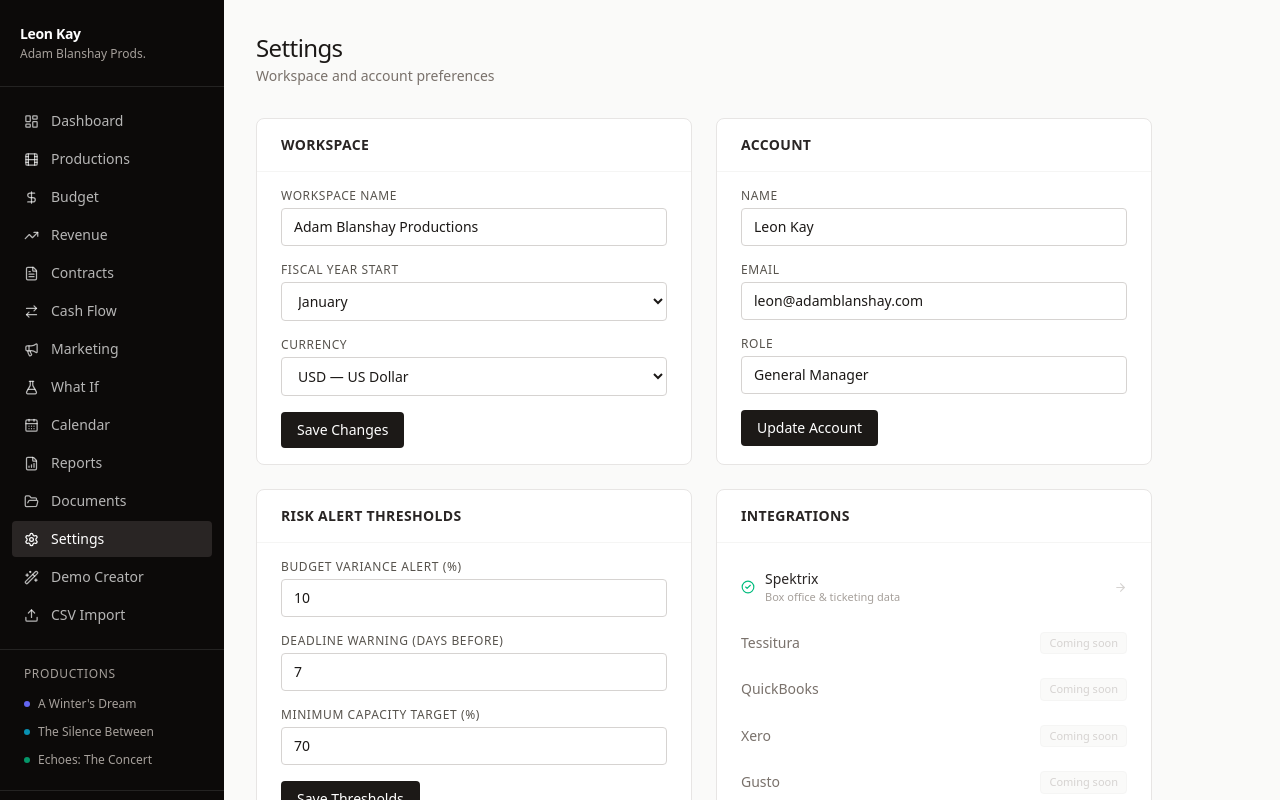
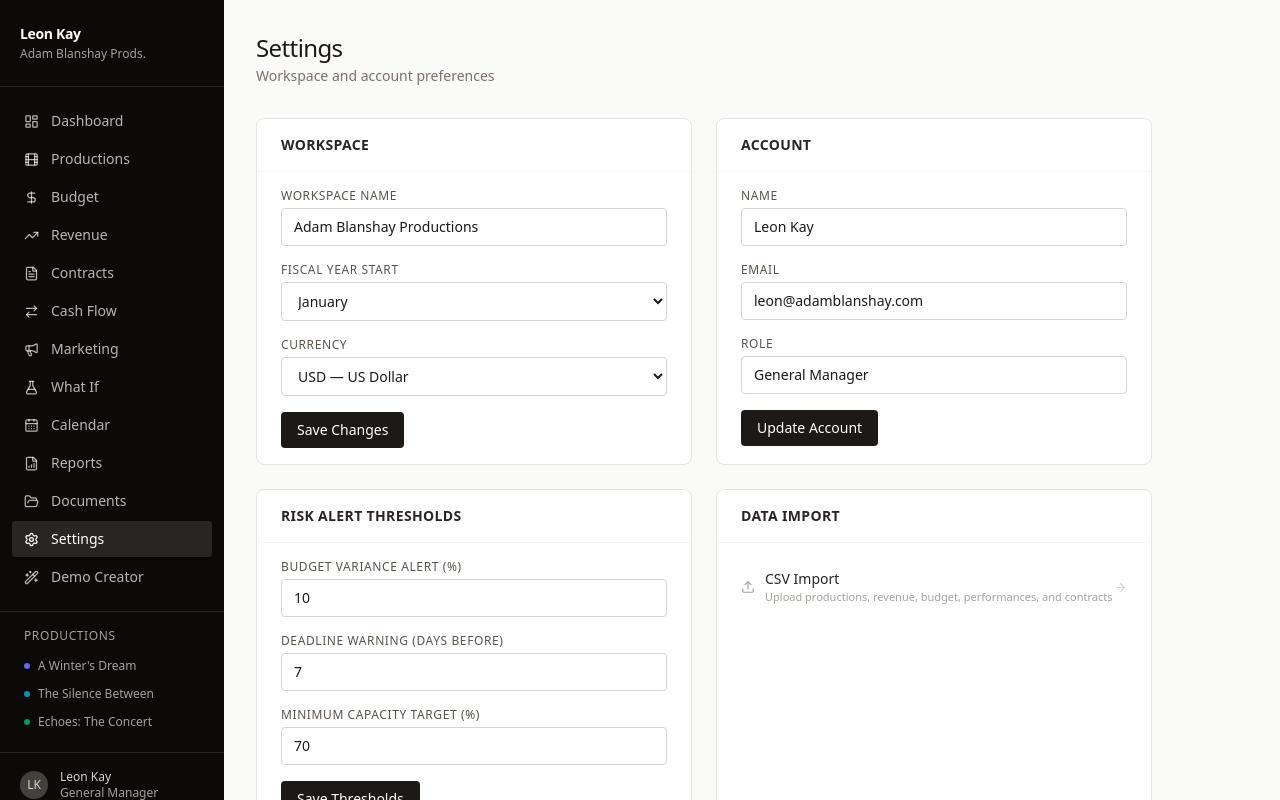
Before and after one commit to MattStody/StageOS, a Next.js app: page /settings in a window 1280 px wide. Built offline with nearby package versions, Linux system fonts and the light colour scheme.

Commit message:
Move CSV Import out of sidebar into Settings page
Removes CSV Import from the left nav; adds a Data Import card on
/settings linking to /settings/import instead.

https://claude.ai/code/session_011sicns6EXz6p7GjtupkytX

```diff
--- a/app/(app)/settings/page.tsx
+++ b/app/(app)/settings/page.tsx
@@ -3,7 +3,7 @@ import Link from 'next/link'
 import { PageHeader } from '@/components/layout/PageHeader'
 import { Card, CardHeader, CardTitle, CardBody } from '@/components/ui/Card'
 import { Button } from '@/components/ui/Button'
-import { ArrowRight, CheckCircle2 } from 'lucide-react'
+import { ArrowRight, CheckCircle2, Upload } from 'lucide-react'
 
 export default function SettingsPage() {
   return (
@@ -78,6 +78,25 @@ export default function SettingsPage() {
         </Card>
 
         <Card>
+          <CardHeader><CardTitle>Data Import</CardTitle></CardHeader>
+          <CardBody>
+            <Link
+              href="/settings/import"
+              className="flex items-center justify-between py-2.5 px-3 -mx-3 rounded-lg hover:bg-stone-50 transition-colors group"
+            >
+              <div className="flex items-center gap-2.5">
+                <Upload size={14} className="text-stone-400 shrink-0" />
+                <div>
+                  <p className="text-sm font-medium text-stone-800">CSV Import</p>
+                  <p className="text-[11px] text-stone-400">Upload productions, revenue, budget, performances, and contracts</p>
+                </div>
+              </div>
+              <ArrowRight size={13} className="text-stone-300 group-hover:text-stone-500 transition-colors" />
+            </Link>
+          </CardBody>
+        </Card>
+
+        <Card>
           <CardHeader><CardTitle>Integrations</CardTitle></CardHeader>
           <CardBody className="space-y-2">
             <Link
--- a/components/layout/Sidebar.tsx
+++ b/components/layout/Sidebar.tsx
@@ -23,7 +23,6 @@ const navItems = [
   { label: 'Documents', href: '/documents', icon: FolderOpen, exact: false },
   { label: 'Settings', href: '/settings', icon: Settings, exact: true },
   { label: 'Demo Creator', href: '/settings/demos', icon: Wand2, exact: false },
-  { label: 'CSV Import', href: '/settings/import', icon: Upload, exact: false },
 ]
 
 export function Sidebar() {
```
